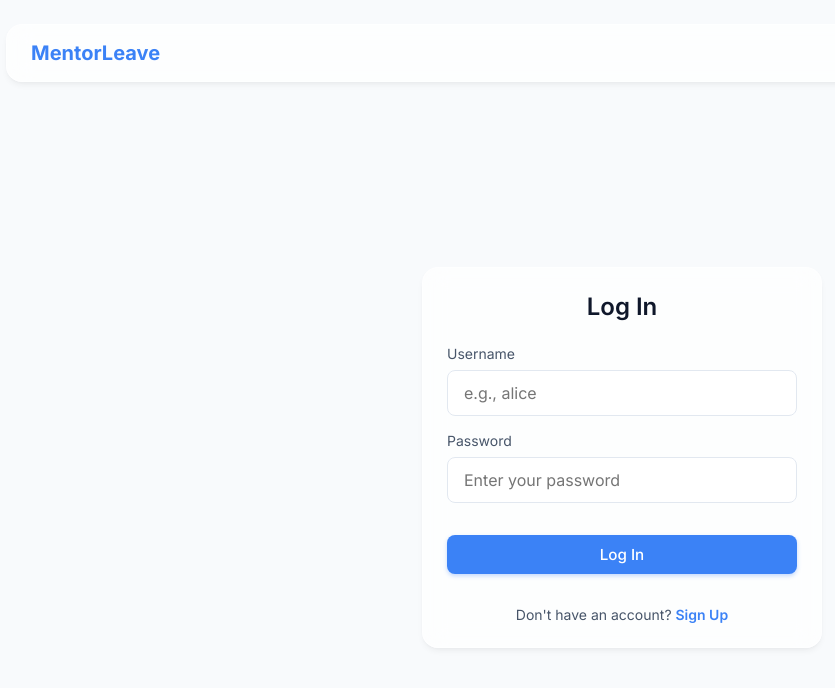
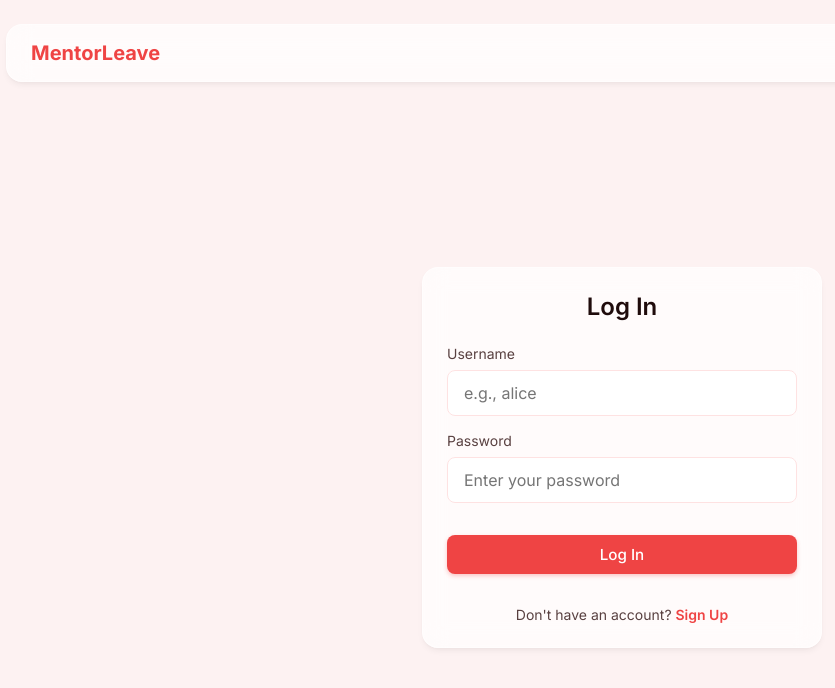
Before and after one commit to MandySZL/Project, a Next.js app: page /login in a window 1280 px wide. Shown: the top 688 px of the page, without its empty margins (18-853 px from the left). Built offline with nearby package versions, Linux system fonts and the light colour scheme; no server answers; the database is empty.

Commit message:
Update globals.css
change color theme

```diff
--- a/src/app/globals.css
+++ b/src/app/globals.css
@@ -2,16 +2,16 @@
 
 :root {
   /* Light Theme Colors */
-  --bg-primary: #f8fafc;
+  --bg-primary: #fdf2f2;
   --bg-secondary: #ffffff;
-  --text-primary: #0f172a;
-  --text-secondary: #475569;
-  --accent-primary: #3b82f6;
-  --accent-hover: #2563eb;
+  --text-primary: #1f0b0b;
+  --text-secondary: #594040;
+  --accent-primary: #ef4444; /* Red 500 */
+  --accent-hover: #dc2626; /* Red 600 */
   --success: #10b981;
   --warning: #f59e0b;
-  --danger: #ef4444;
-  --border-color: #e2e8f0;
+  --danger: #b91c1c; /* Darker red for danger if needed */
+  --border-color: #fee2e2;
 
   /* Glassmorphism */
   --glass-bg: rgba(255, 255, 255, 0.7);
@@ -22,14 +22,14 @@
 @media (prefers-color-scheme: dark) {
   :root {
     /* Dark Theme Colors */
-    --bg-primary: #0f172a;
-    --bg-secondary: #1e293b;
-    --text-primary: #f8fafc;
-    --text-secondary: #94a3b8;
-    --border-color: #334155;
+    --bg-primary: #1a0f0f;
+    --bg-secondary: #2d1616;
+    --text-primary: #fdf2f2;
+    --text-secondary: #fca5a5;
+    --border-color: #451a1a;
 
     /* Glassmorphism Dark */
-    --glass-bg: rgba(30, 41, 59, 0.7);
+    --glass-bg: rgba(45, 22, 22, 0.7);
     --glass-border: rgba(255, 255, 255, 0.1);
     --glass-shadow: 0 4px 6px -1px rgba(0, 0, 0, 0.3), 0 2px 4px -1px rgba(0, 0, 0, 0.2);
   }
@@ -61,8 +61,8 @@ body::before {
   width: 100vw;
   height: 100vh;
   background:
-    radial-gradient(circle at 15% 50%, rgba(59, 130, 246, 0.15) 0%, transparent 50%),
-    radial-gradient(circle at 85% 30%, rgba(16, 185, 129, 0.15) 0%, transparent 50%);
+    radial-gradient(circle at 15% 50%, rgba(239, 68, 68, 0.15) 0%, transparent 50%),
+    radial-gradient(circle at 85% 30%, rgba(220, 38, 38, 0.15) 0%, transparent 50%);
   z-index: -1;
   pointer-events: none;
 }
@@ -95,13 +95,13 @@ body::before {
 .btn-primary {
   background-color: var(--accent-primary);
   color: white;
-  box-shadow: 0 2px 4px rgba(59, 130, 246, 0.3);
+  box-shadow: 0 2px 4px rgba(239, 68, 68, 0.3);
 }
 
 .btn-primary:hover {
   background-color: var(--accent-hover);
   transform: translateY(-1px);
-  box-shadow: 0 4px 6px rgba(59, 130, 246, 0.4);
+  box-shadow: 0 4px 6px rgba(239, 68, 68, 0.4);
 }
 
 .btn-success { background-color: var(--success); color: white; }
@@ -125,7 +125,7 @@ body::before {
 
 .input-field:focus {
   border-color: var(--accent-primary);
-  box-shadow: 0 0 0 3px rgba(59, 130, 246, 0.2);
+  box-shadow: 0 0 0 3px rgba(239, 68, 68, 0.2);
 }
 
 /* Layout Utilities */
```
